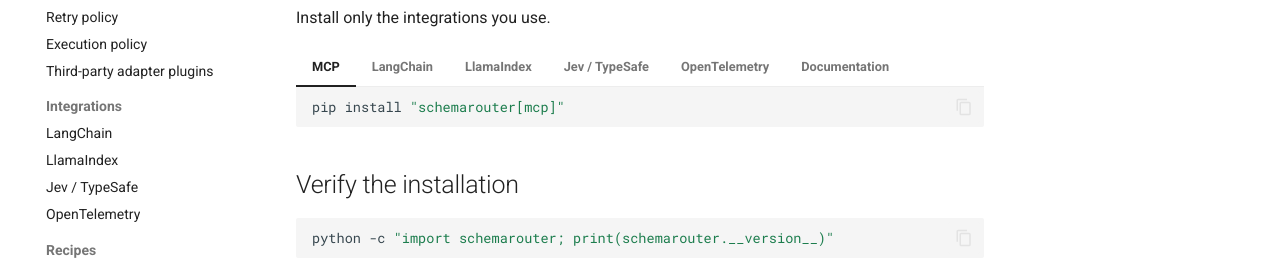
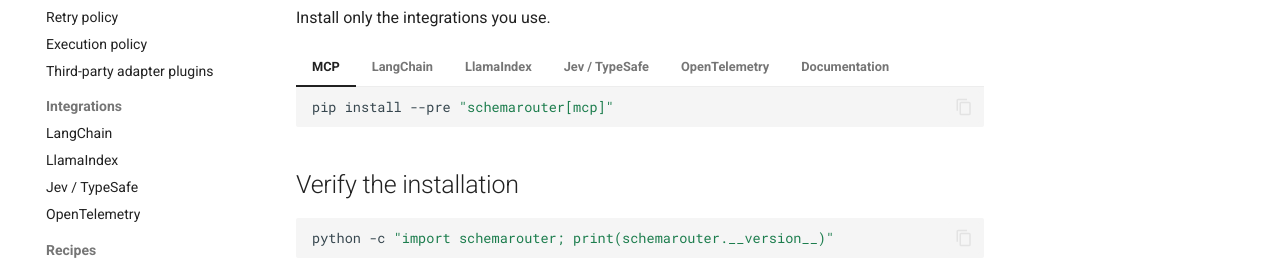
Before and after one commit to JDeun/SchemaRouter, an MkDocs documentation site: the page built from docs/getting-started/installation.md, in a window 1280 px wide and 1391 px high. Shown: the part 783-1052 px from the top of the window. Built offline with MkDocs 1.6.1 and Material for MkDocs 9.7.7, drawn with Linux system fonts in a browser that asks for light colours; comment, search, counter and statistics services are not loaded.

Commit message:
release: make prerelease install commands explicit

````diff
--- a/docs/getting-started/installation.md
+++ b/docs/getting-started/installation.md
@@ -31,31 +31,31 @@
 === "MCP"
 
     ```bash
-    pip install "schemarouter[mcp]"
+    pip install --pre "schemarouter[mcp]"
     ```
 
 === "LangChain"
 
     ```bash
-    pip install "schemarouter[langchain]"
+    pip install --pre "schemarouter[langchain]"
     ```
 
 === "LlamaIndex"
 
     ```bash
-    pip install "schemarouter[llamaindex]"
+    pip install --pre "schemarouter[llamaindex]"
     ```
 
 === "Jev / TypeSafe"
 
     ```bash
-    pip install "schemarouter[jev]"
+    pip install --pre "schemarouter[jev]"
     ```
 
 === "OpenTelemetry"
 
     ```bash
-    pip install "schemarouter[otel]"
+    pip install --pre "schemarouter[otel]"
     ```
 
 === "Documentation"
````
